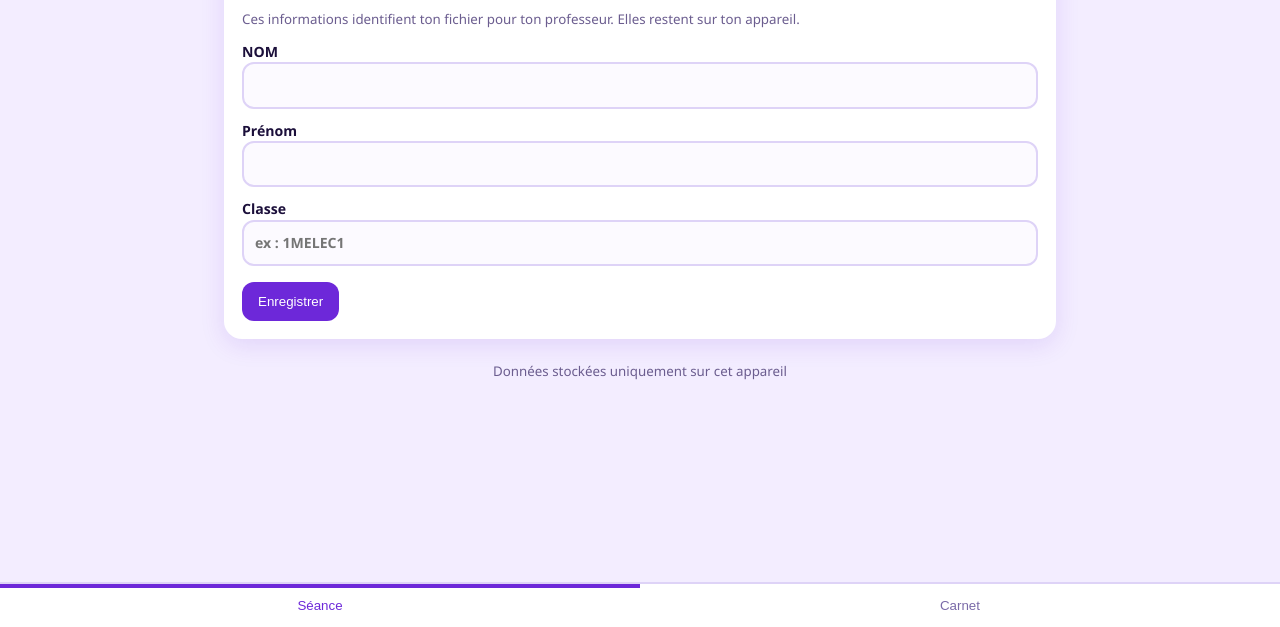
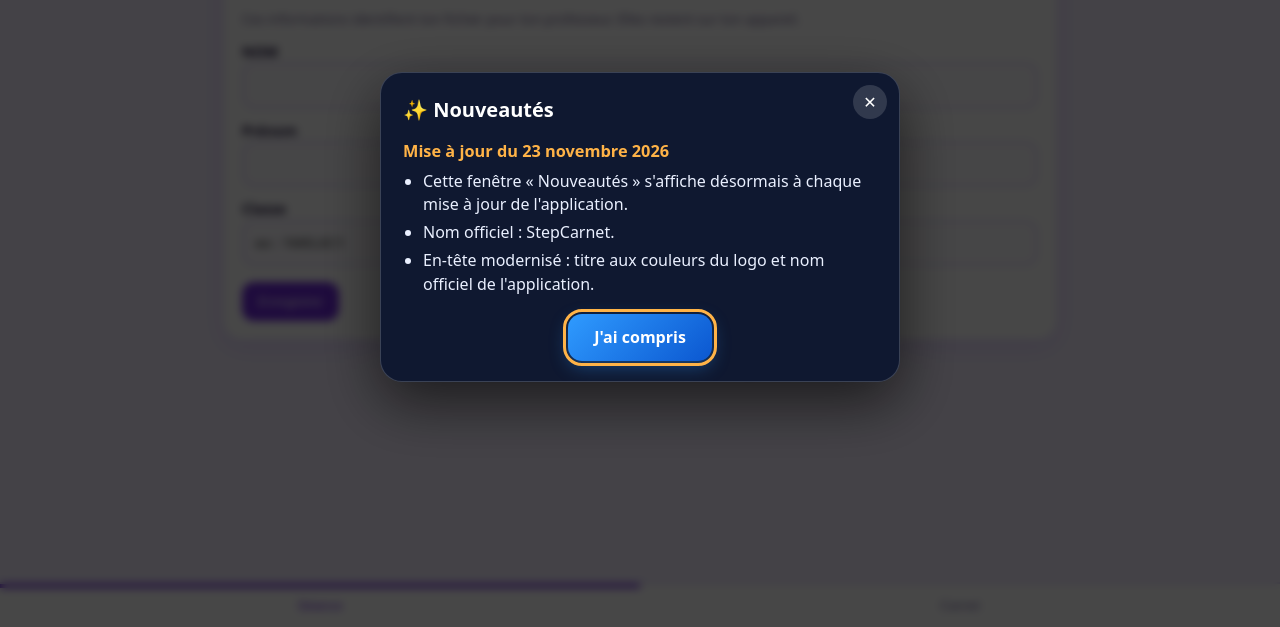
Before and after one commit to VinzToc/Step_EPS_Eleve, a plain HTML site: page index.html in a window 1280 px wide. Shown: the part 173-800 px from the top of the page. Drawn offline with Linux system fonts and the light colour scheme.

Commit message:
Fenêtre « Nouveautés » affichée une fois après chaque mise à jour
Co-Authored-By: Claude Sonnet 5.5 <noreply@anthropic.com>
Claude-Session: https://claude.ai/code/session_01DWMzvDjuQqdn6i5FnQMur8

```diff
--- a/index.html
+++ b/index.html
@@ -12,4 +12,5 @@ header img:hover{transform:rotate(-5deg) scale(1.05)}
 <body><header><img src="icons/icon-stepeps-eleve.png" alt="Logo Step EPS"><div><h1>Step<span class="tm">Carnet</span></h1><p>Mon carnet d'entraînement</p></div></header>
 <main id="app"></main><nav><button data-t="s">Séance</button><button data-t="c">Carnet</button></nav>
 <p style="text-align:center;margin:20px"><small>Données stockées uniquement sur cet appareil</small></p>
-<script src="js/common.js"></script><script src="eps-core.js"></script><script src="js/eleve.js"></script></body></html>
+<script src="js/common.js"></script><script src="eps-core.js"></script><script src="js/eleve.js"></script><script src="nouveautes.js" defer></script>
+</body></html>
--- /dev/null
+++ b/nouveautes.js
@@ -0,0 +1,95 @@
+/* Fenêtre « Nouveautés » : s'affiche une seule fois après chaque mise à jour de l'application.
+   Autonome (aucune dépendance), isolée du style de l'appli (Shadow DOM).
+   Lit nouveautes.json (à côté de ce fichier) : [{ "v":"1.2.0", "date":"2026-11-23", "titre":"(facultatif)", "items":["…"] }, …]
+   La version courante = la plus haute « v » du fichier. Pour une nouvelle version : ajouter une entrée au début du fichier. */
+(function () {
+  'use strict';
+  var script = document.currentScript, base = script && script.src ? script.src : location.href;
+  var seg = (location.pathname.split('/')[1] || 'app').toLowerCase();
+  var KEY = 'EPS_NV_' + seg;
+
+  function cmp(a, b) {
+    a = String(a).split('.').map(Number); b = String(b).split('.').map(Number);
+    for (var i = 0; i < 3; i++) { var d = (a[i] || 0) - (b[i] || 0); if (d) return d; }
+    return 0;
+  }
+  function lire() { try { return localStorage.getItem(KEY); } catch (e) { return null; } }
+  function ecrire(v) { try { localStorage.setItem(KEY, v); } catch (e) {} }
+
+  var cache = null;
+  function charger() {
+    if (!cache) {
+      cache = fetch(new URL('nouveautes.json', base).href, { cache: 'no-cache' })
+        .then(function (r) { if (!r.ok) throw 0; return r.json(); })
+        .then(function (L) {
+          L = (Array.isArray(L) ? L : []).filter(function (n) { return n && n.v; });
+          return L.sort(function (a, b) { return cmp(b.v, a.v); });
+        })
+        .catch(function () { return []; });
+    }
+    return cache;
+  }
+
+  var CSS = '' +
+    '.ov{position:fixed;inset:0;z-index:2147483000;background:rgba(0,0,0,.72);display:flex;align-items:center;justify-content:center;padding:16px;backdrop-filter:blur(4px);-webkit-backdrop-filter:blur(4px);font-family:system-ui,-apple-system,"Segoe UI",Roboto,sans-serif}' +
+    '.fc{position:relative;box-sizing:border-box;width:100%;max-width:520px;max-height:86vh;overflow:auto;background:#0f1830;color:#eaf0ff;border:1px solid rgba(255,255,255,.18);border-radius:22px;padding:22px 22px 20px;box-shadow:0 20px 60px rgba(0,0,0,.6);line-height:1.45}' +
+    'h3{margin:0 40px 10px 0;font-size:1.25rem;color:#fff}' +
+    'h4{margin:16px 0 6px;font-size:1.02rem;color:#ffb347}h4 small{font-weight:500;opacity:.7;color:#eaf0ff}' +
+    'ul{margin:0;padding-left:20px}li{margin:5px 0}' +
+    '.x{position:absolute;top:12px;right:12px;width:34px;height:34px;border:0;border-radius:50%;background:rgba(255,255,255,.14);color:#fff;font-size:1rem;cursor:pointer}' +
+    '.ok{display:block;margin:18px auto 0;border:0;border-radius:14px;padding:12px 26px;font:inherit;font-weight:700;color:#fff;cursor:pointer;background:linear-gradient(135deg,#2f9bff,#0b57d0);box-shadow:0 6px 18px rgba(47,155,255,.35)}' +
+    '.x:focus-visible,.ok:focus-visible{outline:3px solid #ffb347;outline-offset:2px}';
+
+  var hote = null;
+  function fermer() {
+    if (hote) { hote.remove(); hote = null; }
+    document.removeEventListener('keydown', touche, true);
+    charger().then(function (L) { if (L.length) ecrire(L[0].v); });
+  }
+  function touche(e) { if (e.key === 'Escape') fermer(); }
+
+  function montrer(liste) {
+    if (!liste.length || hote) return;
+    hote = document.createElement('div');
+    var ombre = hote.attachShadow({ mode: 'open' });
+    var st = document.createElement('style'); st.textContent = CSS; ombre.appendChild(st);
+    var ov = document.createElement('div'); ov.className = 'ov';
+    var fc = document.createElement('div'); fc.className = 'fc'; fc.setAttribute('role', 'dialog'); fc.setAttribute('aria-label', 'Nouveautés');
+    var x = document.createElement('button'); x.className = 'x'; x.type = 'button'; x.textContent = '✕'; x.setAttribute('aria-label', 'Fermer');
+    var h = document.createElement('h3'); h.textContent = '✨ Nouveautés';
+    fc.appendChild(x); fc.appendChild(h);
+    liste.forEach(function (n) {
+      var t = document.createElement('h4');
+      t.textContent = n.titre || ('Version ' + n.v);
+      if (n.date && !n.titre) {
+        var d = new Date(n.date); var s = document.createElement('small');
+        if (!isNaN(d)) { s.textContent = ' · ' + d.toLocaleDateString('fr-FR'); t.appendChild(s); }
+      }
+      var ul = document.createElement('ul');
+      (n.items || []).forEach(function (it) { var li = document.createElement('li'); li.textContent = it; ul.appendChild(li); });
+      fc.appendChild(t); fc.appendChild(ul);
+    });
+    var ok = document.createElement('button'); ok.className = 'ok'; ok.type = 'button'; ok.textContent = "J'ai compris";
+    fc.appendChild(ok); ov.appendChild(fc); ombre.appendChild(ov);
+    x.onclick = ok.onclick = fermer;
+    ov.onclick = function (e) { if (e.target === ov) fermer(); };
+    document.addEventListener('keydown', touche, true);
+    (document.body || document.documentElement).appendChild(hote);
+    try { ok.focus({ preventScroll: true }); } catch (e) {}
+  }
+
+  function auto() {
+    charger().then(function (L) {
+      if (!L.length) return;
+      var cur = L[0].v, vue = lire();
+      if (!vue) montrer(L.slice(0, 1));                                   /* première ouverture : dernière version seulement */
+      else if (cmp(cur, vue) > 0) montrer(L.filter(function (n) { return cmp(n.v, vue) > 0; }));
+    });
+  }
+
+  /* Réouverture manuelle (depuis la console ou un bouton de l'appli) : window.voirNouveautes() */
+  window.voirNouveautes = function () { return charger().then(function (L) { montrer(L.slice(0, 4)); }); };
+
+  if (document.readyState === 'complete') setTimeout(auto, 400);
+  else window.addEventListener('load', function () { setTimeout(auto, 400); });
+})();
--- /dev/null
+++ b/nouveautes.json
@@ -0,0 +1,12 @@
+[
+ {
+  "v": "1.1.0",
+  "date": "2026-11-23",
+  "items": [
+   "Cette fenêtre « Nouveautés » s'affiche désormais à chaque mise à jour de l'application.",
+   "Nom officiel : StepCarnet.",
+   "En-tête modernisé : titre aux couleurs du logo et nom officiel de l'application."
+  ],
+  "titre": "Mise à jour du 23 novembre 2026"
+ }
+]
--- a/sw.js
+++ b/sw.js
@@ -1,4 +1,4 @@
-const V='step-eleve-v4',F=['./', 'index.html', 'eps-core.js', 'eleve-core.js', 'css/style.css', 'js/common.js', 'js/eleve.js', 'manifest.webmanifest', 'icons/icon-192-stepeps-eleve.png', 'icons/icon-512-stepeps-eleve.png', 'icons/icon-stepeps-eleve.png'];
+const V='step-eleve-v5',F=['nouveautes.js','nouveautes.json','./', 'index.html', 'eps-core.js', 'eleve-core.js', 'css/style.css', 'js/common.js', 'js/eleve.js', 'manifest.webmanifest', 'icons/icon-192-stepeps-eleve.png', 'icons/icon-512-stepeps-eleve.png', 'icons/icon-stepeps-eleve.png'];
 const T=2500; // si le réseau ne répond pas en 2,5 s (wifi sans Internet, borne coupée…), on sert tout de suite la copie hors ligne
 const net=r=>new Promise((ok,ko)=>{const t=setTimeout(()=>ko(new Error('timeout')),T);fetch(r,{cache:'no-cache'}).then(x=>{clearTimeout(t);ok(x)},e=>{clearTimeout(t);ko(e)})});
 // Installation : chaque fichier est chargé séparément ; un fichier manquant ne bloque plus l'installation (donc le mode hors ligne).
```
